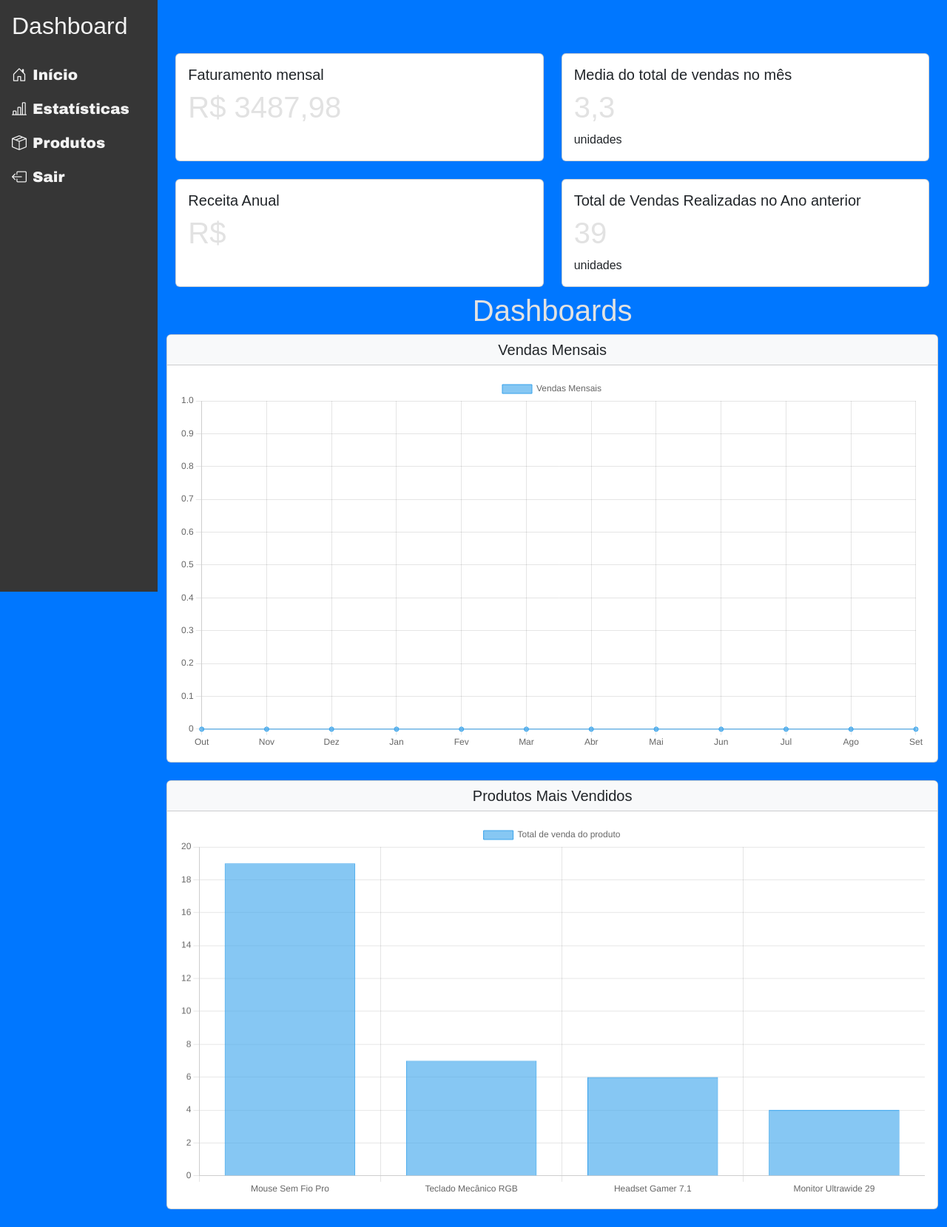
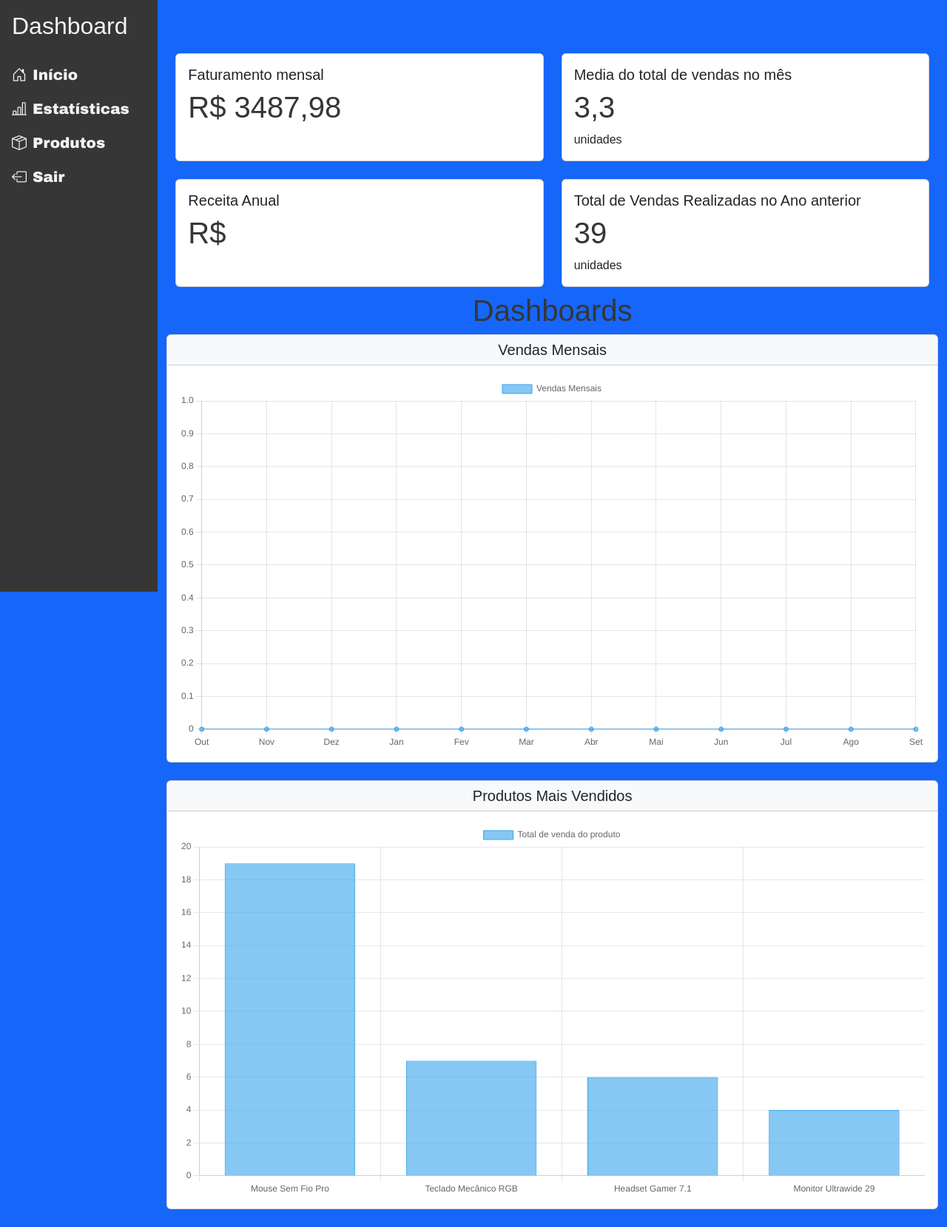
Before and after one commit to Arthurms02/prova_web1, a Django app: page / in a window 1280 px wide. Shown: the whole page at 74% size. Run offline with Django 5.2, Linux system fonts and the light colour scheme; data comes from the database, SQL or seed files in the repository.

Commit message:
apresentação final

```diff
--- a/dashboard/views.py
+++ b/dashboard/views.py
@@ -6,9 +6,6 @@
 
 def dashboard(request):
 
-    # informações para tabela vendas -------------------------------------------------------------------------
-
-    vendas_por_mes_labels = ['Jan', 'Fev', 'Mar', 'Abr', 'Mai','jun', 'Jul', 'Ago', 'Set', 'Out', 'Nov', 'Dez']
 
     totais_por_mes = Venda.objects.annotate(mes=TruncMonth('data_venda')).values('mes').annotate(montante_total=Sum(F('quantidade') * F('produto__preco'))).order_by('mes')
 
@@ -17,7 +14,6 @@
     for vendas in totais_por_mes:
         total_vendido.append(vendas['montante_total'])
 
-    # informações para tabela vendas -------------------------------------------------------------------------
 
     # nova tabela de vendas 2025 -------------------------------------------------------------------------
     vendas_2025 = Venda.objects.filter(data_venda__year=datetime.now().year).annotate(mes=TruncMonth('data_venda')).values('mes').annotate(montante_total=Sum(F('quantidade') * F('produto__preco'))).order_by('mes')
@@ -73,8 +69,6 @@
 
 
     context = {
-        'vendas_por_mes_labels': vendas_por_mes_labels,
-        'vendas_por_mes_data': total_vendido,
         'produtos_labels': produtos_labels,
         'produtos_data': produtos_data,
         'receita_anual': receita_anual,
--- a/static/styles/style.css
+++ b/static/styles/style.css
@@ -1,6 +1,6 @@
 
 body {
-    background-color: #0077ff;
+    background-color: #1666fa;
     font-family: Arial, sans-serif;
 }
 
@@ -9,7 +9,7 @@
 }
 
 h1 {
-    color: #e2e2e2;
+    color: #363636;
 }
 
 .sidebar-mobile {
--- a/templates/grafico_produtos.html
+++ b/templates/grafico_produtos.html
@@ -1,4 +1,3 @@
-
 <div class="col-12 col-md-12 mb-4">
         <div class="card">
             <div class="card-header bg-light">
```
